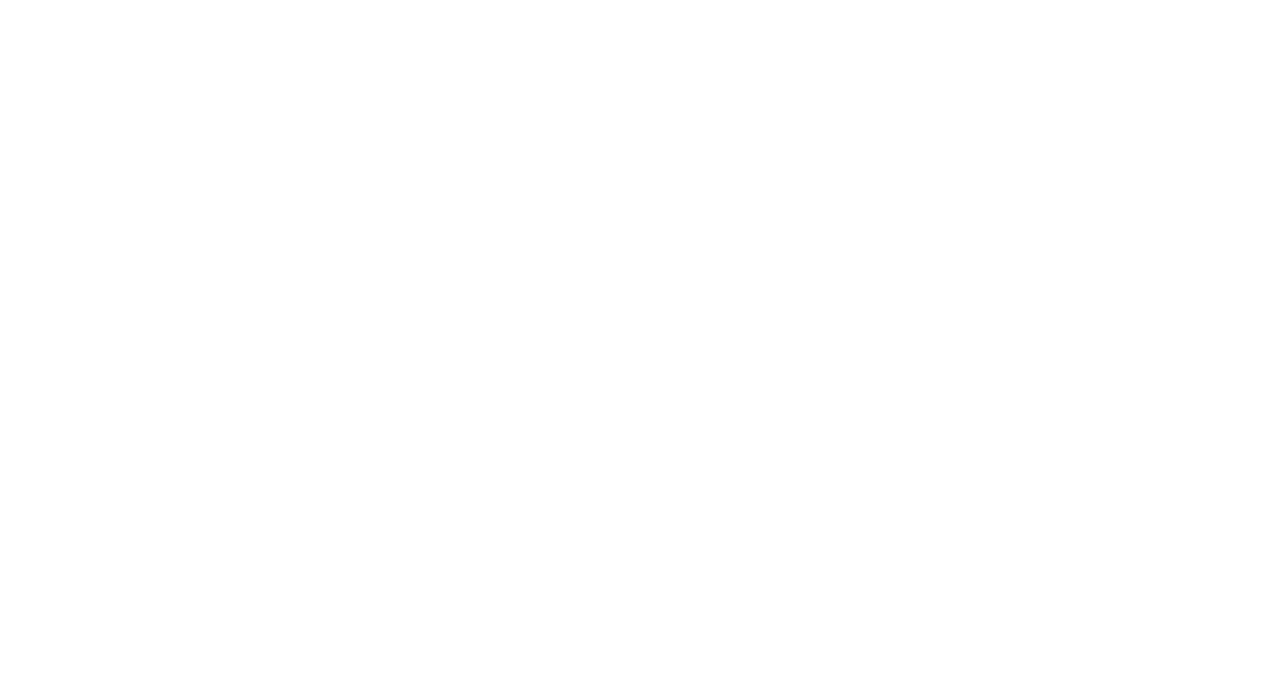
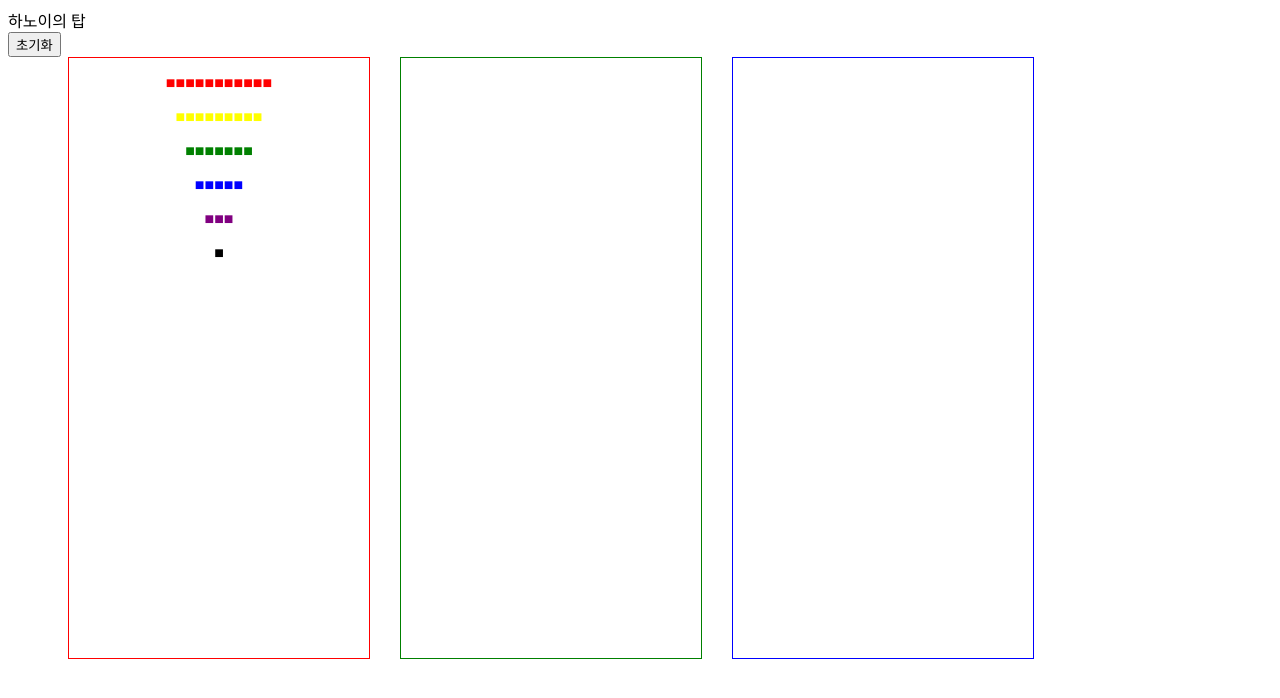
Before and after one commit to lopchoo/RWS, a plain HTML site: page Lecture05/index.html in a window 1280 px wide. Drawn offline with Linux system fonts and the light colour scheme.

Commit message:
Lecture 05 assignment

```diff
--- a/Lecture05/index.html
+++ b/Lecture05/index.html
@@ -5,8 +5,73 @@
     <meta http-equiv="X-UA-Compatible" content="IE=edge">
     <meta name="viewport" content="width=device-width, initial-scale=1.0">
     <title>Document</title>
+    <style>
+        #wrap{
+            width: 1000px;
+            padding-left: 60px;
+        }
+        .box{
+            margin-right: 30px;
+        }
+        #first{
+            float:left;
+            border: 1px solid red;
+            width: 300px;
+            height: 600px;
+
+        }
+        #second{
+            float:left;
+            border: 1px solid green;
+            width: 300px;
+            height: 600px;
+        }
+        #third{
+            float:left;
+            border: 1px solid blue;
+            width: 300px;
+            height: 600px;
+        }
+        .hanoi{
+            text-align: center;
+        }
+        #red{
+            color:red;
+        }
+        #yellow{
+            color:yellow;
+        }
+        #green{
+            color:green;
+        }
+        #blue{
+            color:blue;
+        }
+        #purple{
+            color:purple;
+        }
+        #black{
+            color:black;
+        }
+    </style>
 </head>
 <body>
+    하노이의 탑
+    <br>
+
+    <button>초기화</button>
+    <div id="wrap">
+        <div id="first" class="box">
+            <p class="hanoi" id="red">■■■■■■■■■■■</p>
+            <p class="hanoi" id="yellow">■■■■■■■■■</p>
+            <p class="hanoi" id="green">■■■■■■■</p>
+            <p class="hanoi" id="blue">■■■■■</p>
+            <p class="hanoi" id="purple">■■■</p>
+            <p class="hanoi" id="black">■</p>
+        </div>
+        <div id="second" class="box"></div>
+        <div id="third" class="box"></div>
+    </div>
 
 </body>
 </html>
```
